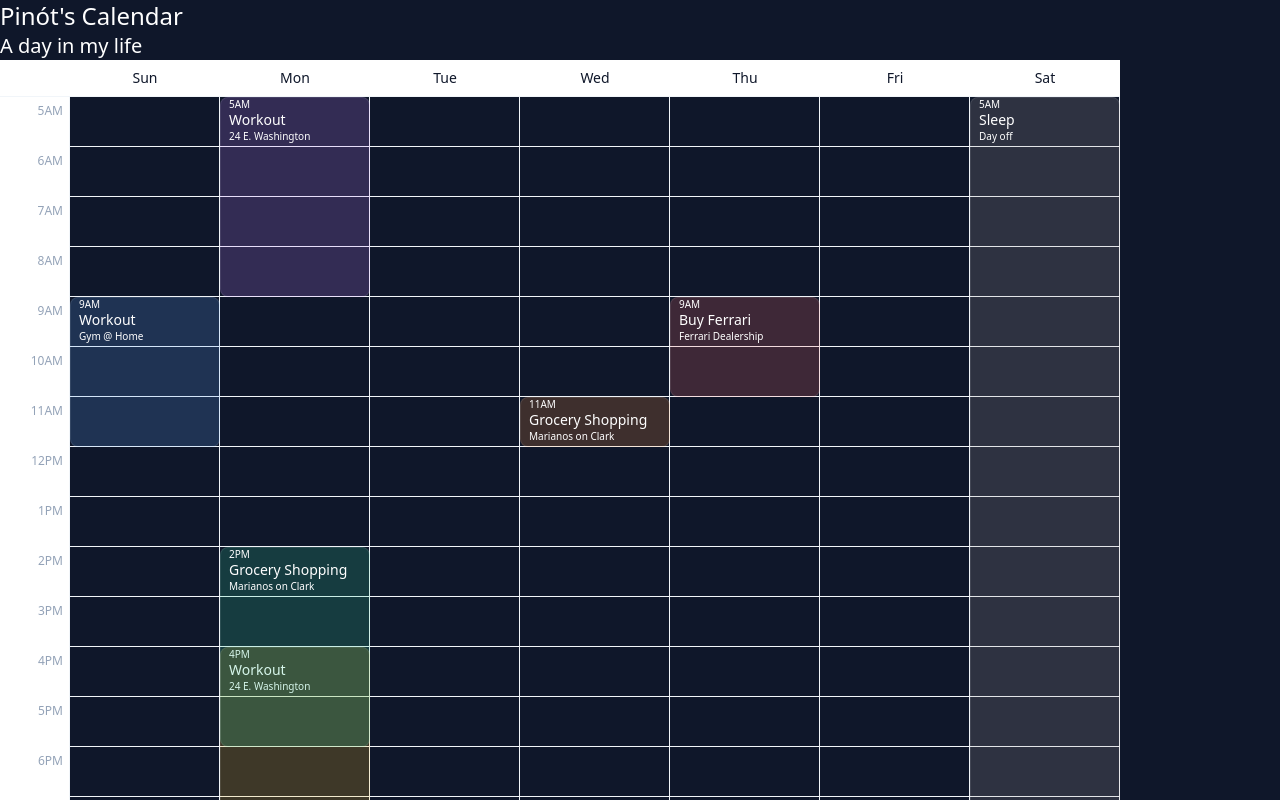
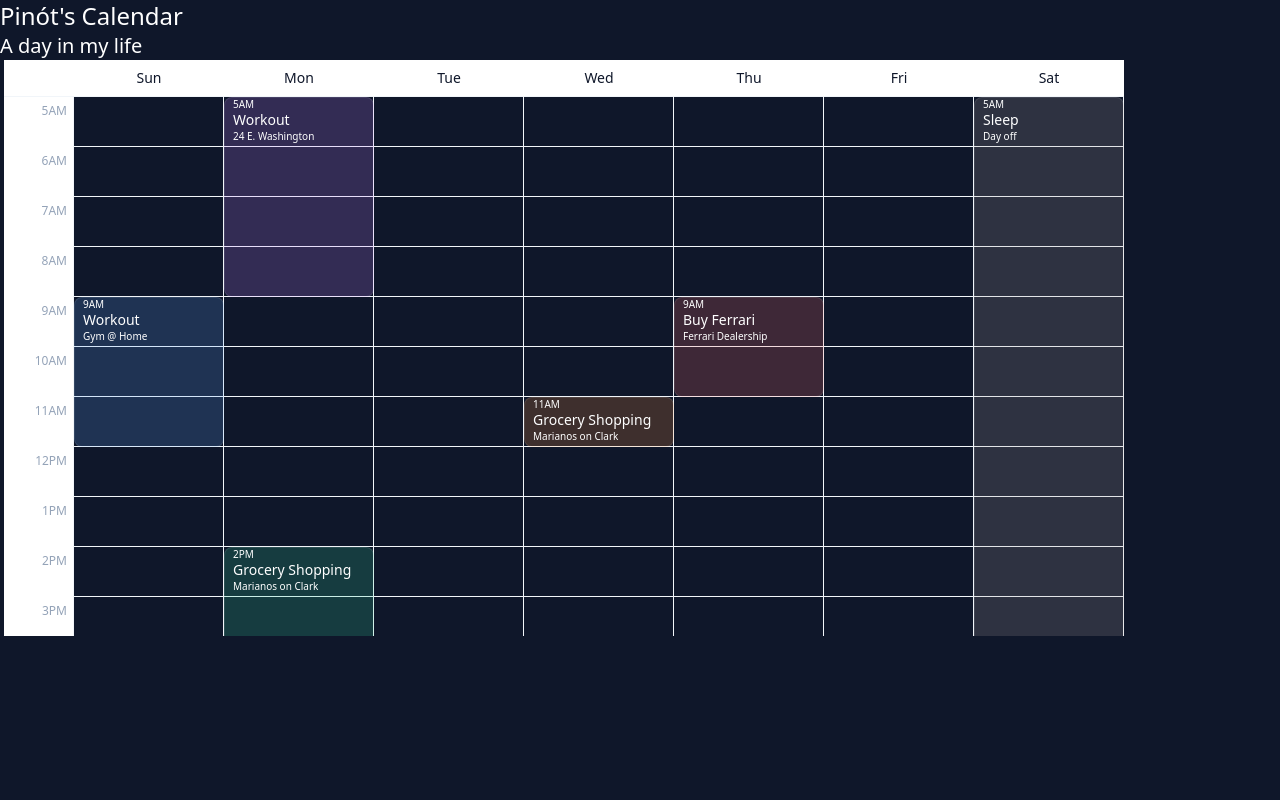
Before and after one commit to chukwumaokere/tailwind-calendar-ui, a React (Vite) app: page / in a window 1280 px wide. Shown: the top 800 px of the page. Built offline with nearby package versions, Linux system fonts and the light colour scheme.

Commit message:
Update todos and some styling. Add links

```diff
--- a/src/App.tsx
+++ b/src/App.tsx
@@ -5,8 +5,8 @@ import { events } from './data';
 function App() {
 
   return (
-    <div className='bg-slate-900 h-full'>
-      <Calendar title="Pinót's Calendar" subtitle='A day in my life' events={events} />
+    <div className='bg-slate-900 h-full min-h-[inherit]'>
+      <Calendar title="Pinót's Calendar" subtitle='A day in my life' events={events} maxHeight={'max-h-[36rem]'} />
     </div>
   )
 }
--- a/src/components/calendar.tsx
+++ b/src/components/calendar.tsx
@@ -1,4 +1,4 @@
-import React from 'react';
+import React, { useCallback } from 'react';
 
 export interface Event {
     title: string;
@@ -8,6 +8,7 @@ export interface Event {
     backgroundColor: string;
     border: string;
     textColor: string;
+    link?: string;
 }
 
 // Find a way to derive these values from the data
@@ -31,15 +32,17 @@ export interface CalendarProps {
     subtitle?: string,
     days?: string[],
     hours?: string[],
-    events: Event[]
+    events: Event[],
+    maxHeight?: string,
 }
-export default function Calendar({title, subtitle, days = DEFAULT_DAYS, hours = DEFAULT_HOURS, events}: CalendarProps) {
+
+export default function Calendar({title, subtitle, days = DEFAULT_DAYS, hours = DEFAULT_HOURS, events, maxHeight}: CalendarProps) {
 
     return (
         <>
             {title ? <h1 className='text-2xl text-white'>{title}</h1> : null}
             {subtitle ? <h1 className='text-xl text-white'>{subtitle}</h1> : null}
-            <div className={`overflow-auto grid grid-cols-[70px,repeat(${days.length},150px)] grid-rows-[auto,repeat(${hours.length},50px)] `}>
+            <div className={`overflow-auto grid grid-cols-[70px,repeat(${days.length},150px)] grid-rows-[auto,repeat(${hours.length},50px)] ${maxHeight} w-fit px-1`}>
                 {/*Empty Corner Tile*/}
                 <div className="row-start-[1] col-start-[1] sticky top-0 z-10 bg-white dark:bg-gradient-to-b dark:from-slate-600 dark:to-slate-700 border-slate-100 dark:border-black/10 bg-clip-padding text-slate-900 dark:text-slate-200 border-b text-sm font-medium py-2"></div>
 
@@ -59,21 +62,31 @@ export default function Calendar({title, subtitle, days = DEFAULT_DAYS, hours =
 
                 {/* Events Processing */}
                 {events.map((event, index) => {
-                    const startHour = event.startDate.getHours();
-                    const startRow = startHour - HOUR_OFFSET;
-                    const startCol = event.startDate.getDay() + COLUMN_OFFSET;
-                    const rowSpan =  event.endDate.getHours() - startHour;
-
-                    return (
-                        <div key={index} className={`row-start-[${startRow}] row-[span_${rowSpan}/_span_${rowSpan}] col-start-[${startCol}] ${event.backgroundColor} ${event.border} ${event.textColor} rounded-lg `}>
-                            <div className='text-xxs/[.75rem] extra-tight px-2 font-medium'>{startHour % 12}{startHour > 12 ? 'PM' : 'AM'}</div>
-                            <div className='text-sm px-2 font-medium'>{event.title}</div>
-                            <div className='text-xxs/[.75rem] extra-tight px-2 font-medium'>{event.location}</div>
-                        </div>
-                    )
+                    return <Event event={event} index={index} />
                 })}
                 {/* /Events Processing */}
             </div>
         </>
     )
 }
+
+function Event({event, index}: {event: Event, index: number}) {
+    const startHour = event.startDate.getHours();
+    const startRow = startHour - HOUR_OFFSET;
+    const startCol = event.startDate.getDay() + COLUMN_OFFSET;
+    const rowSpan =  event.endDate.getHours() - startHour;
+
+    const onClick = useCallback(() => {
+        if(event.link) {
+            window.open(event.link, '_blank');
+        }
+    }, [event.link]);
+
+    return (
+        <div key={index} onClick={onClick} className={`row-start-[${startRow}] row-[span_${rowSpan}/_span_${rowSpan}] col-start-[${startCol}] ${event.backgroundColor} ${event.border} ${event.textColor} rounded-lg ${event.link && 'cursor-pointer'}`}>
+            <div className='text-xxs/[.75rem] extra-tight px-2 font-medium'>{startHour % 12}{startHour > 12 ? 'PM' : 'AM'}</div>
+            <div className='text-sm px-2 font-medium'>{event.title}</div>
+            <div className='text-xxs/[.75rem] extra-tight px-2 font-medium'>{event.location}</div>
+        </div>
+    )
+}
--- a/src/data.ts
+++ b/src/data.ts
@@ -9,7 +9,8 @@ export const events: Event[] = [
         location: 'Gym @ Home',
         backgroundColor: 'bg-blue-400/20',
         border: 'border-solid border border-white/10',
-        textColor: 'text-white'
+        textColor: 'text-white',
+        link: 'https://google.com',
     },
     {
         title: 'Workout',
@@ -18,7 +19,8 @@ export const events: Event[] = [
         location: '24 E. Washington',
         backgroundColor: 'bg-purple-400/20',
         border: 'border-solid border border-white/10',
-        textColor: 'text-white'
+        textColor: 'text-white',
+        link: 'https://google.com',
     },
     {
         title: 'Workout',
@@ -27,7 +29,8 @@ export const events: Event[] = [
         location: '24 E. Washington',
         backgroundColor: 'bg-amber-400/20',
         border: 'border-solid border border-white/10',
-        textColor: 'text-white'
+        textColor: 'text-white',
+        link: 'https://google.com',
     },
     {
         title: 'Grocery Shopping',
@@ -36,7 +39,8 @@ export const events: Event[] = [
         location: 'Marianos on Clark',
         backgroundColor: 'bg-emerald-400/20',
         border: 'border-solid border border-white/10',
-        textColor: 'text-white'
+        textColor: 'text-white',
+        link: 'https://google.com',
     },
     {
         title: 'Grocery Shopping',
@@ -45,7 +49,8 @@ export const events: Event[] = [
         location: 'Marianos on Clark',
         backgroundColor: 'bg-orange-400/20',
         border: 'border-solid border border-white/10',
-        textColor: 'text-white'
+        textColor: 'text-white',
+        link: 'https://google.com',
     },
     {
         title: 'Buy Ferrari',
@@ -54,7 +59,8 @@ export const events: Event[] = [
         location: 'Ferrari Dealership',
         backgroundColor: 'bg-red-400/20',
         border: 'border-solid border border-white/10',
-        textColor: 'text-white'
+        textColor: 'text-white',
+        link: 'https://tailwindcss.com',
     },
     {
         title: 'Sleep',
@@ -63,6 +69,6 @@ export const events: Event[] = [
         location: 'Day off',
         backgroundColor: 'bg-stone-400/20',
         border: 'border-solid border border-white/10',
-        textColor: 'text-white'
+        textColor: 'text-white',
     },
 ];
```
Also changed, not shown: 1 other file (tests, documents, lock files or other folders).
